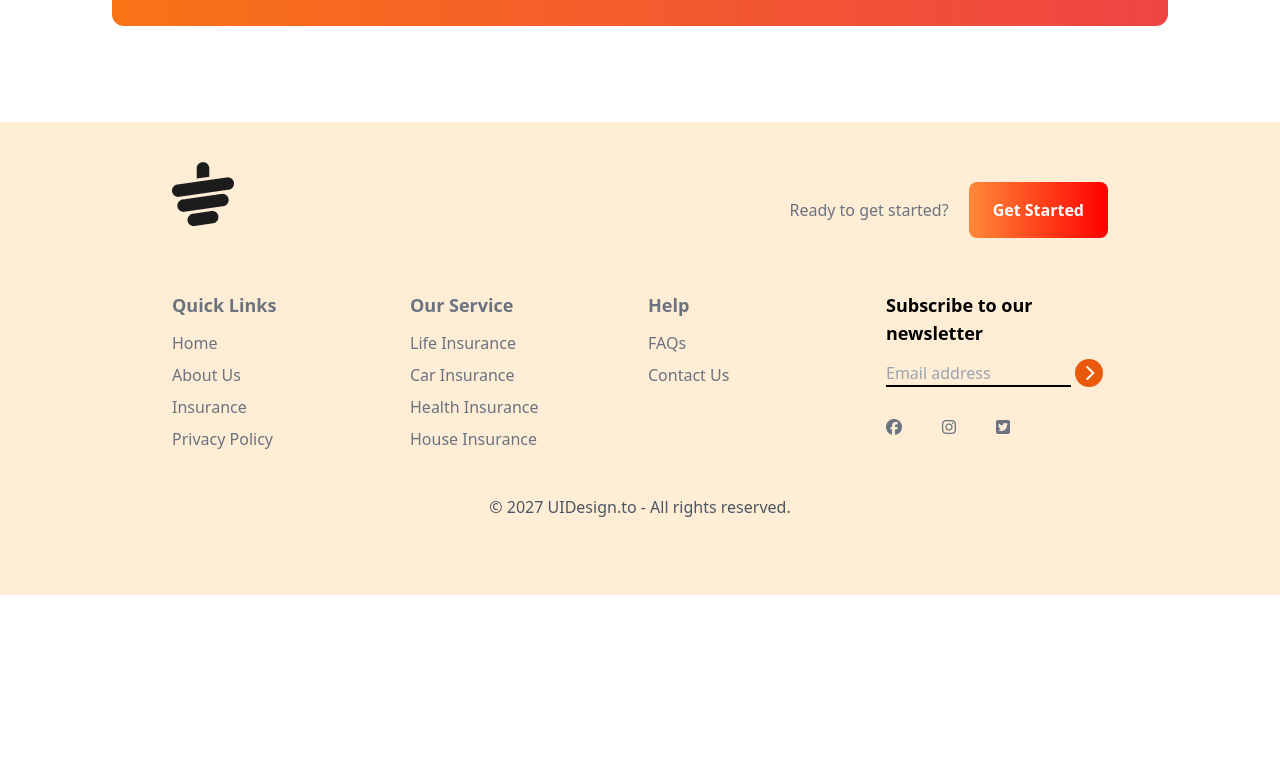
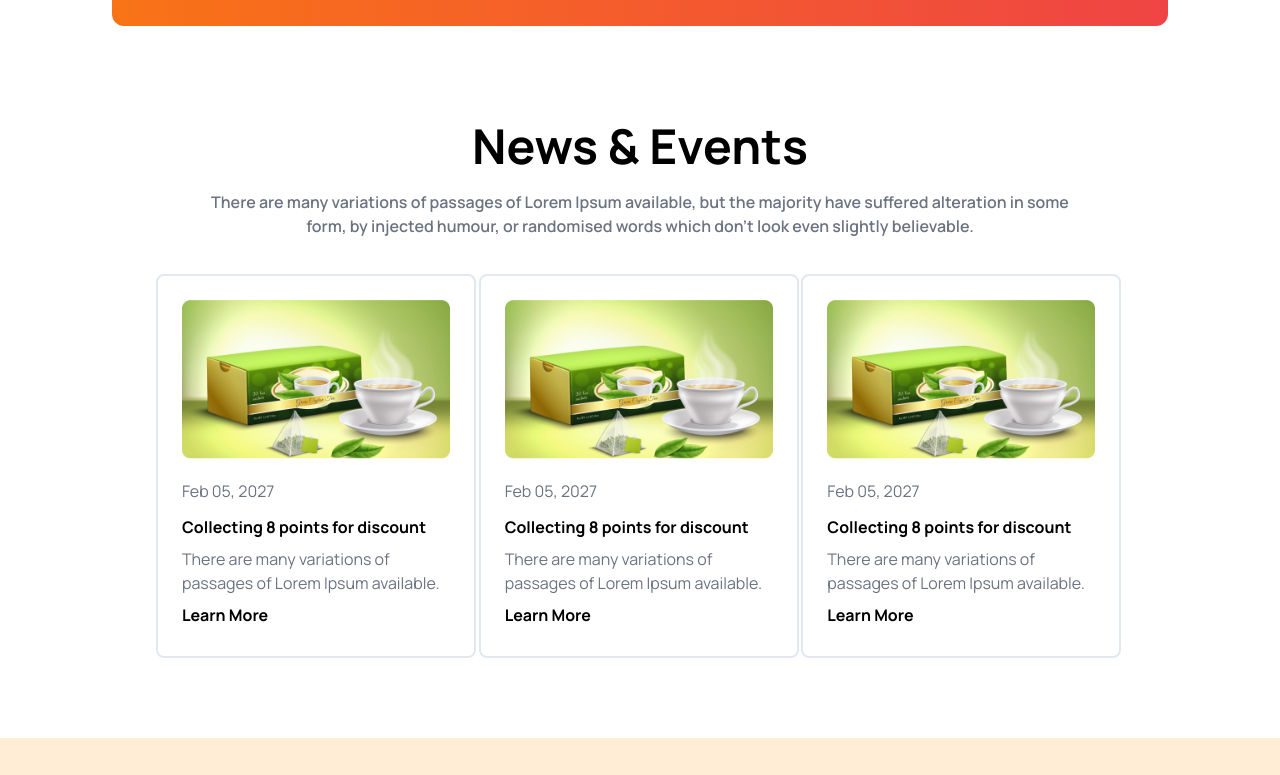
Before and after one commit to rimasultana/tea-house-twind, a plain HTML site: page index.html in a window 1280 px wide. Shown: the part 2380-3155 px from the top of the page. Before the commit the page ends 2975 px from the top, so only its background shows below. Drawn offline with nearby package versions, Linux system fonts and the light colour scheme.

Commit message:
complete

```diff
--- a/index.html
+++ b/index.html
@@ -231,8 +231,64 @@
           </div>
         </div>
       </section>
+      <!-- News & Events -->
+      <section class="w-4/5 lg:w-11/12 mx-auto mt-25">
+        <div class="text-center mb-9">
+          <h1 class="text-5xl font-bold text-black mb-5">News & Events</h1>
+          <p class="text-gray-500 font-semibold">
+            There are many variations of passages of Lorem Ipsum available, but
+            the majority have suffered alteration in some <br />
+            form, by injected humour, or randomised words which don't look even
+            slightly believable.
+          </p>
+        </div>
+        <!-- card -->
+        <div class="grid grid-cols-1 lg:grid-cols-3">
+          <div class="w-80 h-96 border-2 border-slate-200 rounded-lg">
+            <div class="px-6 py-6">
+              <img src="images/news-1.png" alt="" />
+              <p class="text-gray-500 mt-5 mb-3">Feb 05, 2027</p>
+              <h1 class="font-bold text-x mb-2">
+                Collecting 8 points for discount
+              </h1>
+              <p class="text-gray-500 mb-2">
+                There are many variations of passages of Lorem Ipsum available.
+              </p>
+              <a class="font-bold" href="Learn More">Learn More</a>
+            </div>
+          </div>
+          <!-- card-2 -->
+          <div class="w-80 h-96 border-2 border-slate-200 rounded-lg">
+            <div class="px-6 py-6">
+              <img src="images/news-1.png" alt="" />
+              <p class="text-gray-500 mt-5 mb-3">Feb 05, 2027</p>
+              <h1 class="font-bold text-x mb-2">
+                Collecting 8 points for discount
+              </h1>
+              <p class="text-gray-500 mb-2">
+                There are many variations of passages of Lorem Ipsum available.
+              </p>
+              <a class="font-bold" href="Learn More">Learn More</a>
+            </div>
+          </div>
+          <!-- card-3 -->
+          <div class="w-80 h-96 border-2 border-slate-200 rounded-lg">
+            <div class="px-6 py-6">
+              <img src="images/news-1.png" alt="" />
+              <p class="text-gray-500 mt-5 mb-3">Feb 05, 2027</p>
+              <h1 class="font-bold text-x mb-2">
+                Collecting 8 points for discount
+              </h1>
+              <p class="text-gray-500 mb-2">
+                There are many variations of passages of Lorem Ipsum available.
+              </p>
+              <a class="font-bold" href="Learn More">Learn More</a>
+            </div>
+          </div>
+        </div>
+      </section>
     </main>
-    <footer class="bg-orange-100 text-gray-500 py-10 px-4 md-px-16">
+    <footer class="bg-orange-100 text-gray-500 py-10 px-4 md-px-16 mt-20">
       <div class="w-9/12 mx-auto">
         <!-- logo -->
         <div class="mb-8 flex justify-between items-center">
@@ -311,7 +367,7 @@
                 <i
                   class="fa-solid fa-chevron-right w-7 h-7 bg-orange-600 inline-flex rounded-full text-white justify-center items-center"
                 ></i>
-                <div class="flex gap-10  w2/5 mb-2 mt-8 text-left">
+                <div class="flex gap-10 w2/5 mb-2 mt-8 text-left">
                   <i class="fa-brands fa-facebook"></i>
                   <i class="fa-brands fa-instagram"></i>
                   <i class="fa-brands fa-square-twitter"></i>
```
